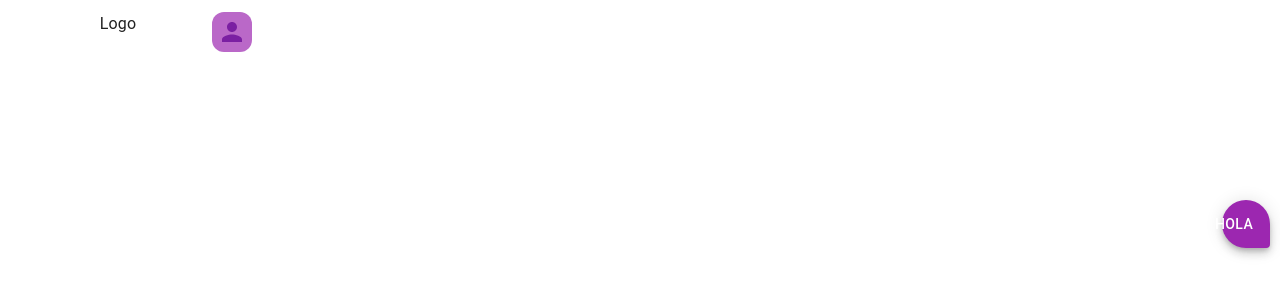
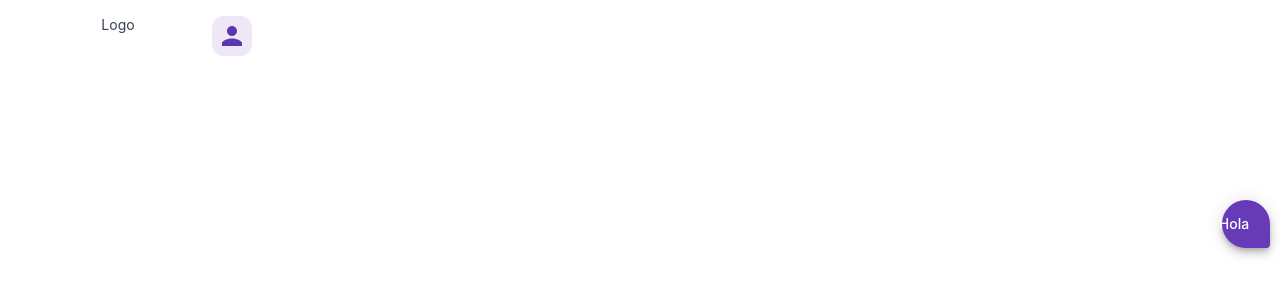
Before and after one commit to berrysoftwareservices/berry-e-commerce, a React (Vite) app: page / in a window 1280 px wide. Shown: the top 300 px of the page. Built offline with nearby package versions, Linux system fonts and the light colour scheme.

Commit message:
style: 💄 improve the styles in the palette

```diff
--- a/src/components/App/App.tsx
+++ b/src/components/App/App.tsx
@@ -1,22 +1,40 @@
-import { CssBaseline } from '@mui/material';
+import { useMemo } from 'react';
+import { shallow } from 'zustand/shallow';
+
+import { CssBaseline, ThemeProvider } from '@mui/material';
 import './App.css';
 import NavigationScroll from '../../utils/NavigationScroll';
 import { AppRoutes } from '../Routes/Routes';
+import { theme } from '../../themes';
 
-// defaultTheme
-// import {themes} from 'themes';
+import { useGeneralCustomizationStore } from '../../stores/useGeneralCustomizationStore';
 
 function App() {
-  // TODO: get this from zustand (Aderlin)
-  // const customization = useSelector((state) => state.customization);
+  const { fontFamily, borderRadius, opened } = useGeneralCustomizationStore(
+    (state) => ({
+      fontFamily: state.fontFamily,
+      borderRadius: state.borderRadius,
+      opened: state.opened,
+    }),
+    shallow,
+  );
+  const customization = useMemo(
+    () => ({
+      fontFamily,
+      borderRadius,
+      opened,
+    }),
+    [fontFamily, borderRadius, opened],
+  );
+
   return (
     <>
-      {/* <ThemeProvider theme={themes(customization)}> */}
-      <CssBaseline />
-      <NavigationScroll>
-        <AppRoutes />
-      </NavigationScroll>
-      {/* </ThemeProvider> */}
+      <ThemeProvider theme={theme(customization)}>
+        <CssBaseline />
+        <NavigationScroll>
+          <AppRoutes />
+        </NavigationScroll>
+      </ThemeProvider>
     </>
   );
 }
--- a/src/components/MainContainer/components/Header/Header.tsx
+++ b/src/components/MainContainer/components/Header/Header.tsx
@@ -1,4 +1,4 @@
-import React, { FC } from 'react';
+import { FC } from 'react';
 
 // material-ui
 import { useTheme } from '@mui/material/styles';
--- a/src/themes/index.ts
+++ b/src/themes/index.ts
@@ -2,7 +2,7 @@
 import { createTheme } from '@mui/material/styles';
 
 // assets
-import colors from 'assets/scss/_themes-vars.module.scss';
+// import colors from 'assets/scss/_themes-vars.module.scss';
 
 // project imports
 import componentStyleOverrides from './compStyleOverride';
@@ -16,27 +16,24 @@ import themeTypography from './typography';
 
 // TODO: remove any prop type (Irving)
 export const theme = (customization: any) => {
-  const color = colors;
-
   const themeOption = {
-    colors: color,
-    heading: color.grey900,
-    paper: color.paper,
-    backgroundDefault: color.paper,
-    background: color.primaryLight,
-    darkTextPrimary: color.grey700,
-    darkTextSecondary: color.grey500,
-    textDark: color.grey900,
-    menuSelected: color.secondaryDark,
-    menuSelectedBack: color.secondaryLight,
-    divider: color.grey200,
+    heading: '#121926',
+    paper: '#ffffff',
+    backgroundDefault: '#ffffff',
+    background: '#eef2f6',
+    darkTextPrimary: '#364152',
+    darkTextSecondary: '#697586',
+    textDark: '#121926',
+    menuSelected: '#5e35b1',
+    menuSelectedBack: '#ede7f6',
+    divider: '#e3e8ef',
     customization,
   };
 
   // TODO: remove any prop type (Irving)
   const themeOptions: any = {
     direction: 'ltr',
-    palette: themePalette(themeOption),
+    palette: themePalette(),
     mixins: {
       toolbar: {
         minHeight: '48px',
@@ -48,11 +45,9 @@ export const theme = (customization: any) => {
     },
     typography: themeTypography(themeOption),
   };
-
+  console.log(themeOptions);
   const themes = createTheme(themeOptions);
   themes.components = componentStyleOverrides(themeOption);
 
   return themes;
 };
-
-export default theme;
--- a/src/themes/palette.ts
+++ b/src/themes/palette.ts
@@ -5,71 +5,70 @@
  */
 
 // TODO: remove any prop type (Irving)
-export default function themePalette(theme: any) {
+export default function themePalette() {
   return {
-    mode: theme?.customization?.navType,
     common: {
-      black: theme.colors?.darkPaper,
+      black: '#111936',
     },
     primary: {
-      light: theme.colors?.primaryLight,
-      main: theme.colors?.primaryMain,
-      dark: theme.colors?.primaryDark,
-      200: theme.colors?.primary200,
-      800: theme.colors?.primary800,
+      200: '#90caf9',
+      800: '#1565c0',
+      light: '#eef2f6',
+      main: '#2196f3',
+      dark: '#1e88e5',
     },
     secondary: {
-      light: theme.colors?.secondaryLight,
-      main: theme.colors?.secondaryMain,
-      dark: theme.colors?.secondaryDark,
-      200: theme.colors?.secondary200,
-      800: theme.colors?.secondary800,
+      200: '#b39ddb',
+      800: '#4527a0',
+      light: '#ede7f6',
+      main: '#673ab7',
+      dark: '#5e35b1',
     },
     error: {
-      light: theme.colors?.errorLight,
-      main: theme.colors?.errorMain,
-      dark: theme.colors?.errorDark,
+      light: '#ef9a9a',
+      main: '#f44336',
+      dark: '#c62828',
     },
     orange: {
-      light: theme.colors?.orangeLight,
-      main: theme.colors?.orangeMain,
-      dark: theme.colors?.orangeDark,
+      light: '#fbe9e7',
+      main: '#ffab91',
+      dark: '#d84315',
     },
     warning: {
-      light: theme.colors?.warningLight,
-      main: theme.colors?.warningMain,
-      dark: theme.colors?.warningDark,
+      light: '#fff8e1',
+      main: '#ffe57f',
+      dark: '#ffc107',
     },
     success: {
-      light: theme.colors?.successLight,
-      200: theme.colors?.success200,
-      main: theme.colors?.successMain,
-      dark: theme.colors?.successDark,
+      200: '#69f0ae',
+      light: '#b9f6ca',
+      main: '#00e676',
+      dark: '#00c853',
     },
     grey: {
-      50: theme.colors?.grey50,
-      100: theme.colors?.grey100,
-      500: theme.darkTextSecondary,
-      600: theme.heading,
-      700: theme.darkTextPrimary,
-      900: theme.textDark,
+      50: '#f8fafc',
+      100: '#eef2f6',
+      500: '#697586',
+      600: '#121926',
+      700: '#364152',
+      900: '#121926',
     },
     dark: {
-      light: theme.colors?.darkTextPrimary,
-      main: theme.colors?.darkLevel1,
-      dark: theme.colors?.darkLevel2,
-      800: theme.colors?.darkBackground,
-      900: theme.colors?.darkPaper,
+      800: '#1a223f',
+      900: '#111936',
+      light: '#bdc8f0',
+      main: '#29314f',
+      dark: '#212946',
     },
     text: {
-      primary: theme.darkTextPrimary,
-      secondary: theme.darkTextSecondary,
-      dark: theme.textDark,
-      hint: theme.colors?.grey100,
+      primary: '#364152',
+      secondary: '#697586',
+      dark: '#121926',
+      hint: '#eef2f6',
     },
     background: {
-      paper: theme.paper,
-      default: theme.backgroundDefault,
+      paper: '#ffffff',
+      default: '#ffffff',
     },
   };
 }
--- a/src/themes/typography.ts
+++ b/src/themes/typography.ts
@@ -10,47 +10,47 @@ export default function themeTypography(theme: any) {
     fontFamily: theme?.customization?.fontFamily,
     h6: {
       fontWeight: 500,
-      color: theme.heading,
+      color: '#121926',
       fontSize: '0.75rem',
     },
     h5: {
       fontSize: '0.875rem',
-      color: theme.heading,
+      color: '#121926',
       fontWeight: 500,
     },
     h4: {
       fontSize: '1rem',
-      color: theme.heading,
+      color: '#121926',
       fontWeight: 600,
     },
     h3: {
       fontSize: '1.25rem',
-      color: theme.heading,
+      color: '#121926',
       fontWeight: 600,
     },
     h2: {
       fontSize: '1.5rem',
-      color: theme.heading,
+      color: '#121926',
       fontWeight: 700,
     },
     h1: {
       fontSize: '2.125rem',
-      color: theme.heading,
+      color: '#121926',
       fontWeight: 700,
     },
     subtitle1: {
       fontSize: '0.875rem',
       fontWeight: 500,
-      color: theme.textDark,
+      color: '#121926',
     },
     subtitle2: {
       fontSize: '0.75rem',
       fontWeight: 400,
-      color: theme.darkTextSecondary,
+      color: '#697586',
     },
     caption: {
       fontSize: '0.75rem',
-      color: theme.darkTextSecondary,
+      color: '#697586',
       fontWeight: 400,
     },
     body1: {
@@ -62,7 +62,7 @@ export default function themeTypography(theme: any) {
       letterSpacing: '0em',
       fontWeight: 400,
       lineHeight: '1.5em',
-      color: theme.darkTextPrimary,
+      color: '#364152',
     },
     button: {
       textTransform: 'capitalize',
@@ -73,7 +73,6 @@ export default function themeTypography(theme: any) {
       '& > label': {
         top: 23,
         left: 0,
-        color: theme.grey500,
         '&[data-shrink="false"]': {
           top: 5,
         },
@@ -89,7 +88,7 @@ export default function themeTypography(theme: any) {
       },
     },
     mainContent: {
-      backgroundColor: theme.background,
+      backgroundColor: '#eef2f6',
       width: '100%',
       minHeight: 'calc(100vh - 88px)',
       flexGrow: 1,
@@ -101,7 +100,7 @@ export default function themeTypography(theme: any) {
     menuCaption: {
       fontSize: '0.875rem',
       fontWeight: 500,
-      color: theme.heading,
+      color: '#121926',
       padding: '6px',
       textTransform: 'capitalize',
       marginTop: '10px',
@@ -109,7 +108,7 @@ export default function themeTypography(theme: any) {
     subMenuCaption: {
       fontSize: '0.6875rem',
       fontWeight: 500,
-      color: theme.darkTextSecondary,
+      color: '#697586',
       textTransform: 'capitalize',
     },
     commonAvatar: {
```
